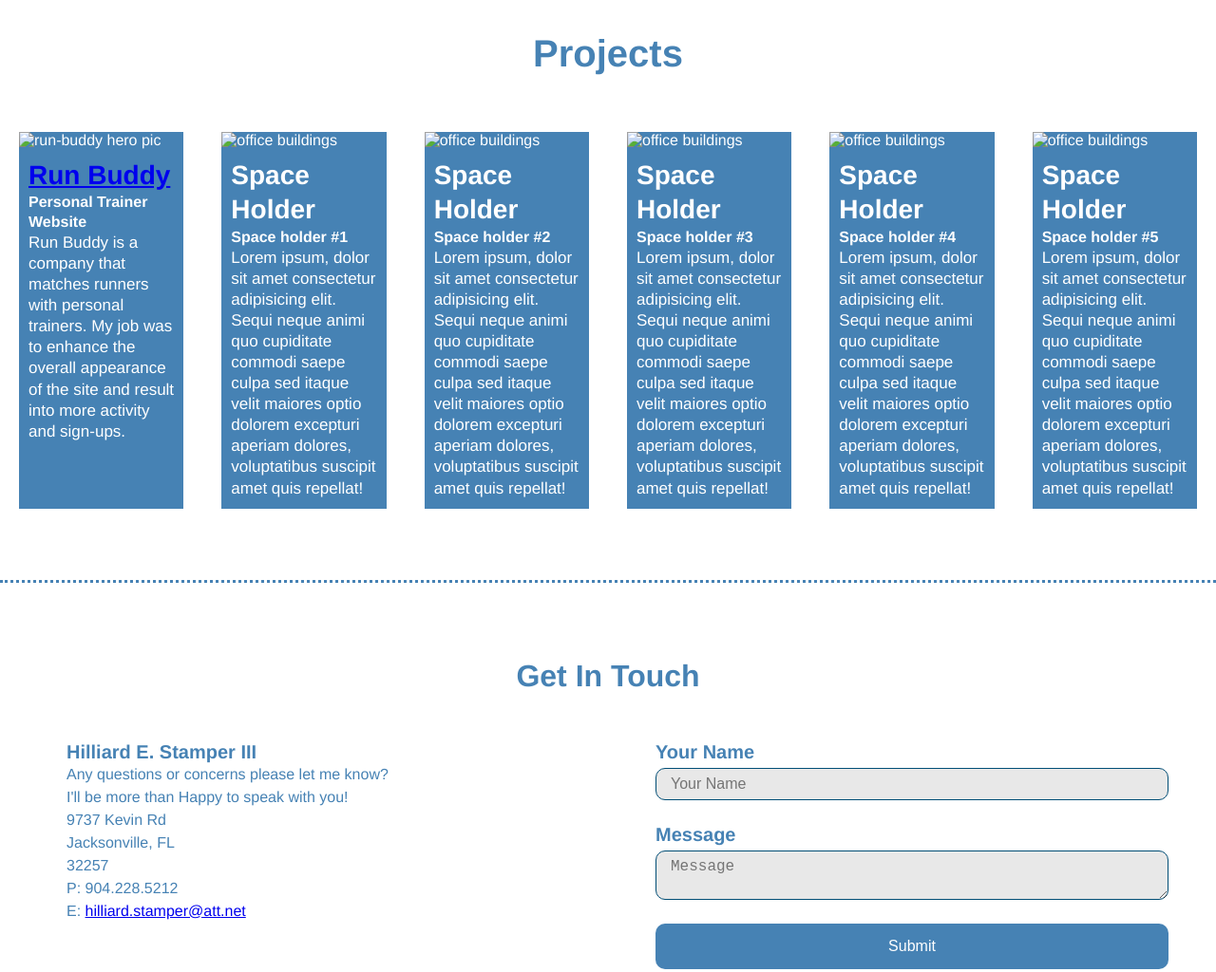
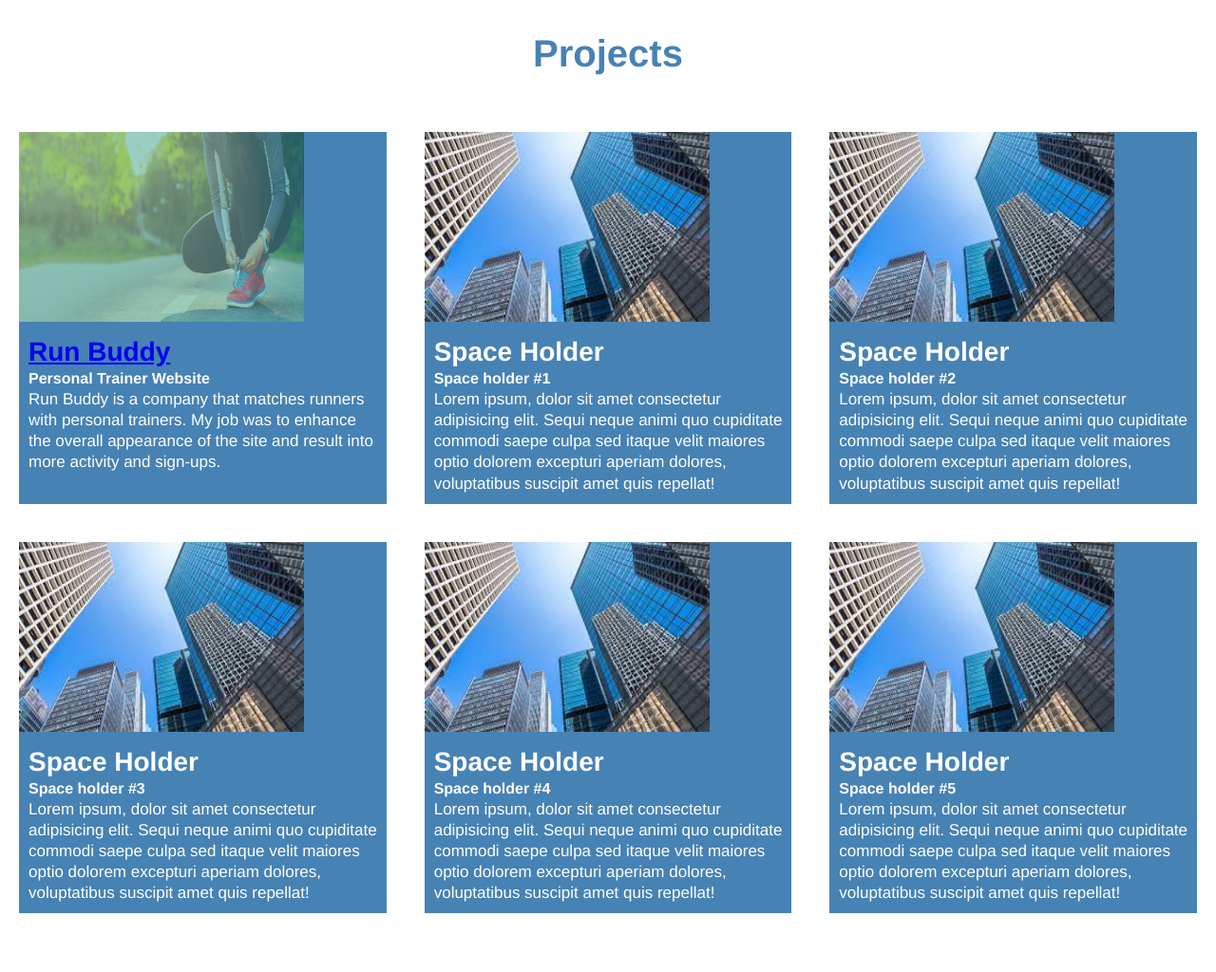
Before and after one commit to hstamper/Portfolio, a plain HTML site: page index.html in a window 1280 px wide. Shown: the part 1060-2084 px from the top of the page at 95% size. Drawn offline with Linux system fonts and the light colour scheme.

Commit message:
changed links to images

```diff
--- a/index.html
+++ b/index.html
@@ -5,7 +5,7 @@
         <meta name="viewport" content="width=device-width, initial-scale=1.0">
         <title>Hilliard Stamper</title>
         <link rel="stylesheet" href="/style.css" />
-        <link rel="stylesheet" href="secondary-styles.css" />
+        <link rel="stylesheet" href="/secondary-styles.css" />
     </head>
 
     <body>
@@ -34,7 +34,7 @@
         </nav>
         </header>
         <section class="hero">
-            <img src="/images/IMG_5606.jpg" alt="profile picture">
+            <img src="/Images/IMG_5606.jpg" alt="profile picture">
             <div class="hero-cta">
             <h2>Full Stack Web Developer</h2>
             <p>Proficient in HTML, CSS, Git, JavaScript, Web/Third-Party/Server-Side API's, Node.js, Express.js, SQL, NoSQL, React, and MERN.</p>
@@ -64,7 +64,7 @@
             </div>
             <div class="projects">
                 <artile class="project">
-                    <img src="/Users/hilliardstamper/Desktop/projects/run-buddy/assets/images/hero-bg.jpg" alt="run-buddy hero pic" />
+                    <img src="Images/hero-bg.jpg" alt="run-buddy hero pic" />
                     <div class="project-details">
                         <h3> <a class="project-name" href="file:///Users/hilliardstamper/Desktop/projects/run-buddy/index.html">Run Buddy</a></h3>
                         <h4 class="project-summary">Personal Trainer Website</h4>
@@ -74,7 +74,7 @@
                     </div>
                 </artile>
                 <article class="project">
-                    <img src="/Users/hilliardstamper/Desktop/projects/run-buddy/assets/images/office-skyline.jpg" alt="office buildings" />
+                    <img src="Images/office-skyline.jpg" alt="office buildings" />
                     <div class="project-details">
                         <h3 class="project-name">Space Holder</h3>
                         <h4 class="project-summary">Space holder #1</h4>
@@ -86,7 +86,7 @@
                 </article>
 
                 <article class="project">
-                    <img src="/Users/hilliardstamper/Desktop/projects/run-buddy/assets/images/office-skyline.jpg" alt="office buildings" />
+                    <img src="Images/office-skyline.jpg" alt="office buildings" />
                     <div class="project-details">
                         <h3 class="project-name">Space Holder</h3>
                         <h4 class="project-summary">Space holder #2</h4>
@@ -98,7 +98,7 @@
                 </article>
 
                 <article class="project">
-                    <img src="/Users/hilliardstamper/Desktop/projects/run-buddy/assets/images/office-skyline.jpg" alt="office buildings" />
+                    <img src="Images/office-skyline.jpg" alt="office buildings" />
                     <div class="project-details">
                         <h3 class="project-name">Space Holder</h3>
                         <h4 class="project-summary">Space holder #3</h4>
@@ -110,7 +110,7 @@
                 </article>
 
                 <article class="project">
-                    <img src="/Users/hilliardstamper/Desktop/projects/run-buddy/assets/images/office-skyline.jpg" alt="office buildings" />
+                    <img src="Images/office-skyline.jpg" alt="office buildings" />
                     <div class="project-details">
                         <h3 class="project-name">Space Holder</h3>
                         <h4 class="project-summary">Space holder #4</h4>
@@ -122,7 +122,7 @@
                 </article>
 
                 <article class="project">
-                    <img src="/Users/hilliardstamper/Desktop/projects/run-buddy/assets/images/office-skyline.jpg" alt="office buildings" />
+                    <img src="Images/office-skyline.jpg" alt="office buildings" />
                     <div class="project-details">
                         <h3 class="project-name">Space Holder</h3>
                         <h4 class="project-summary">Space holder #5</h4>
```
Also changed, not shown: Images/hero-bg.jpg (added), Images/office-skyline.jpg (added).
